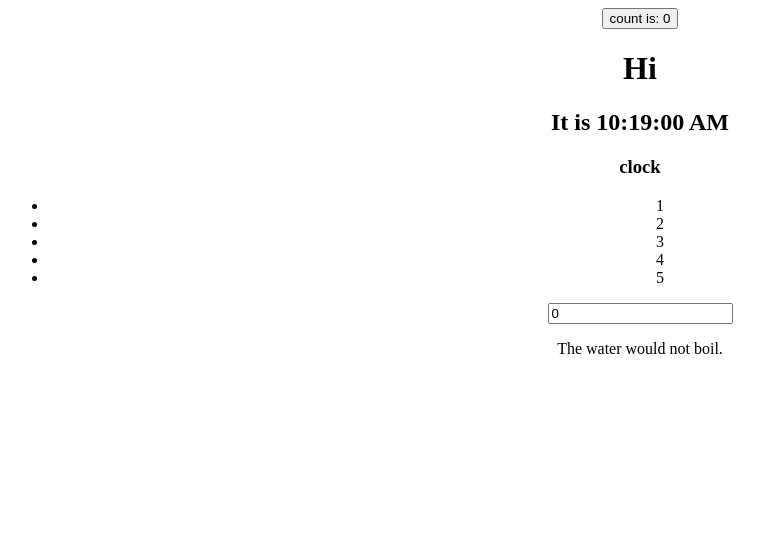
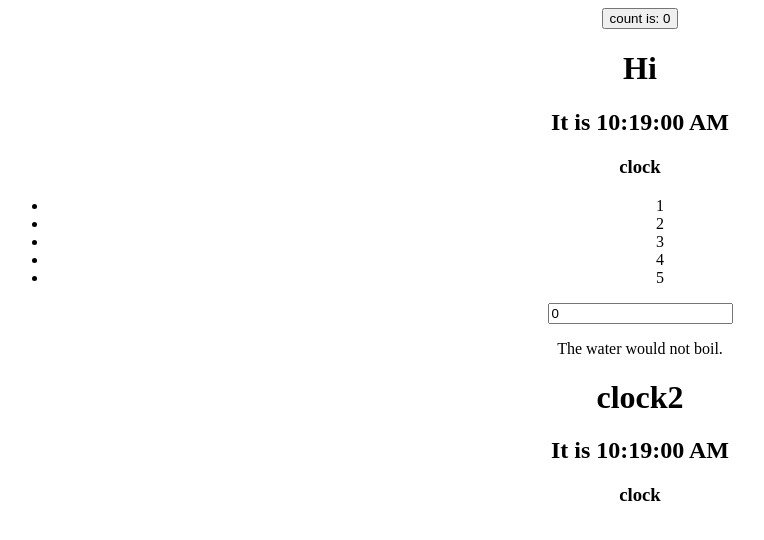
Before and after one commit to Cheng-DX/i-hate-react, a React (Vite) app: page / in a window 1280 px wide. Shown: the top 540 px of the page, without its empty margins (0-764 px from the left). Built offline with nearby package versions, Linux system fonts and the light colour scheme.

Commit message:
feat: rewrite clock component by function

```diff
--- /dev/null
+++ b/src/components/clock/index.tsx
@@ -0,0 +1,27 @@
+/**
+ * Component in function
+ */
+import { useState, useEffect } from 'react'
+import type { ClockProps } from './types'
+
+export default function Clock(props: ClockProps) {
+  const [date, setDate] = useState(new Date())
+  const [name] = useState('clock')
+
+  useEffect(() => {
+    const timerID = setInterval(() => tick(), 1000)
+    return () => clearInterval(timerID)
+  }, [])
+
+  function tick() {
+    setDate(new Date())
+  }
+
+  return (
+    <div>
+      <h1>{props.title}</h1>
+      <h2>It is {date.toLocaleTimeString()} </h2>
+      <h3>{name}</h3>
+    </div>
+  )
+}
--- a/src/container/App.tsx
+++ b/src/container/App.tsx
@@ -1,5 +1,6 @@
 import { useState } from 'react'
 import Clock from '../components/clock/Clock'
+import Clock2 from '../components/clock'
 import BoilingVerdict from '../components/boilingVerdict'
 import './App.css'
 
@@ -15,6 +16,7 @@ export default function App() {
       <Clock title='Hi' />
       <input value={celsius} onChange={({ target: { value } }) => setCelsius(Number(value))} />
       <BoilingVerdict celsius={celsius} />
+      <Clock2 title='clock2' />
     </div>
   )
 }
--- a/src/main.tsx
+++ b/src/main.tsx
@@ -1,8 +1,6 @@
 import React from 'react'
 import ReactDOM from 'react-dom/client'
 import App from './container/App'
-
-console.log(App)
 
 ReactDOM.createRoot(document.getElementById('root')!).render(
   <React.StrictMode>
```
Also changed, not shown: src/components/clock/Clock.tsx (+8 -10 lines), src/components/clock/types/index.d.ts (added, +7 -0 lines).
